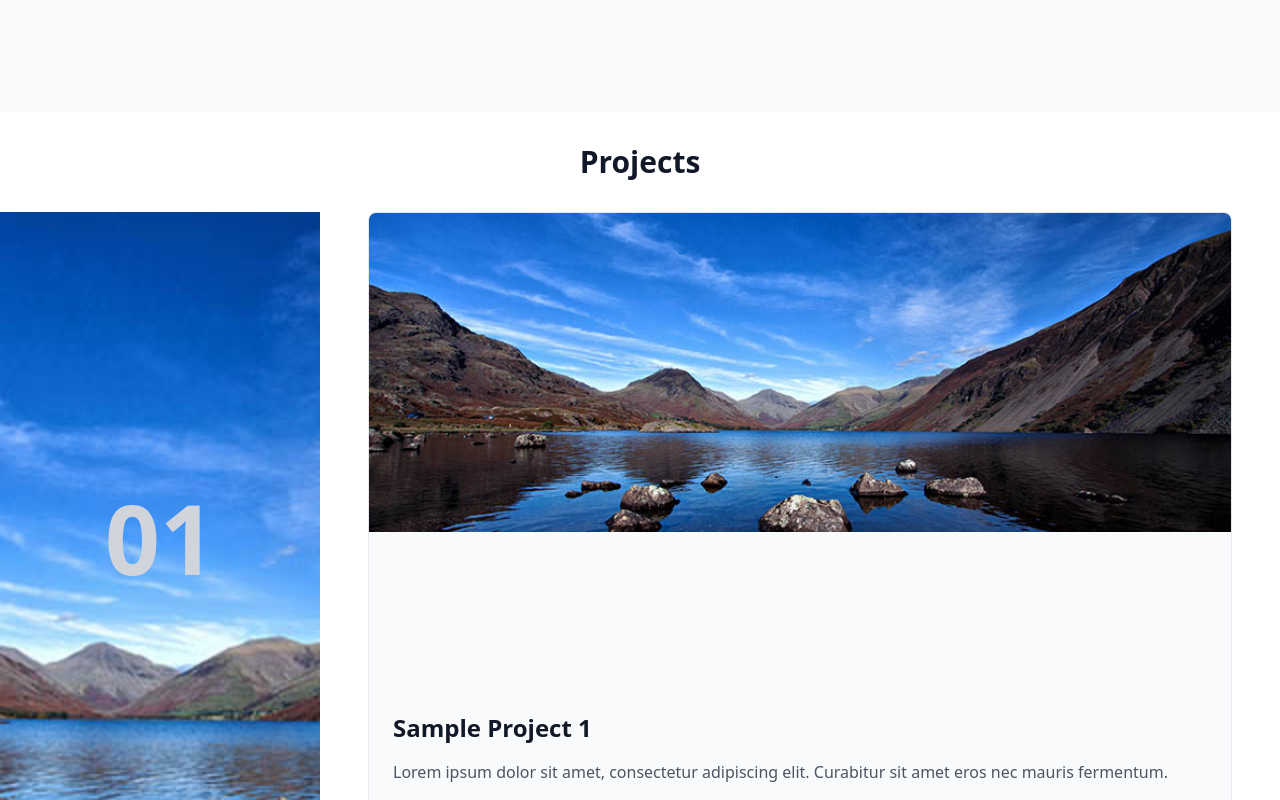
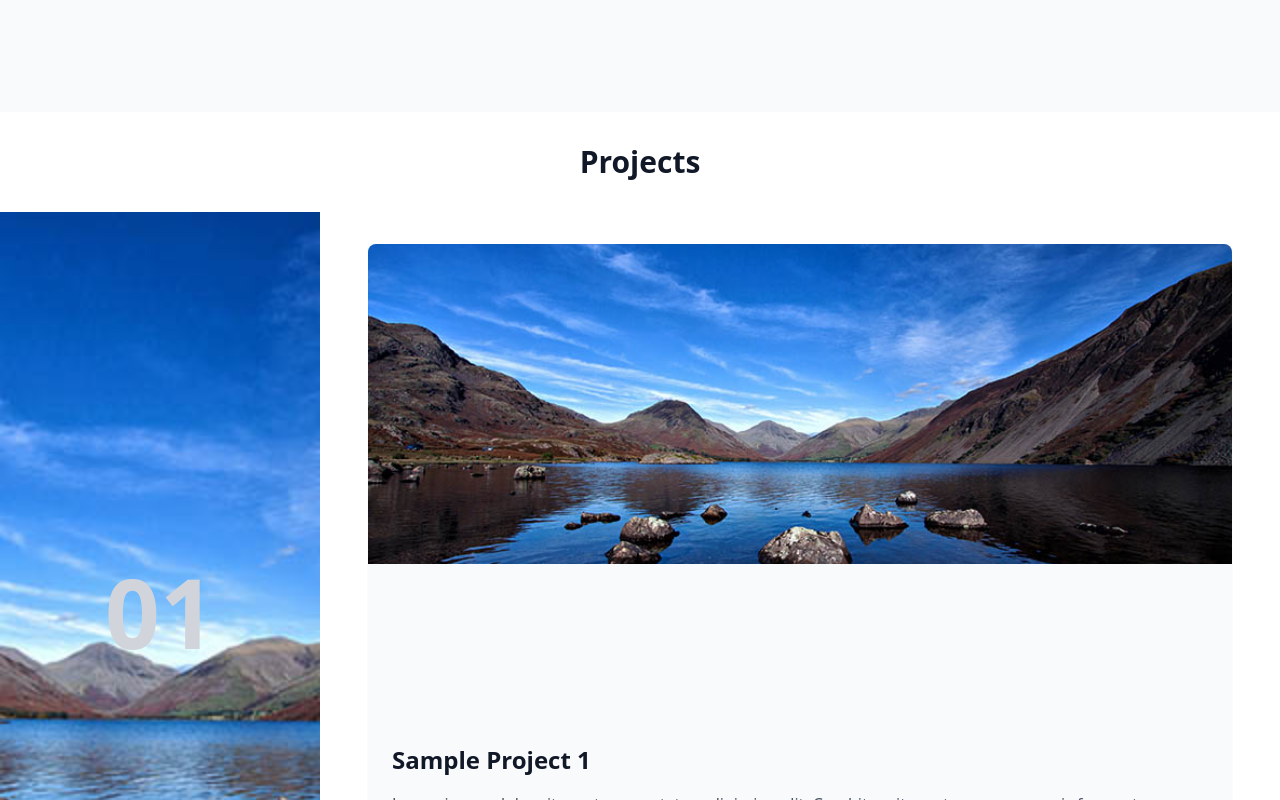
Before and after one commit to Poojith-Kotipalli/Portfolio, a React (Vite) app in the folder client/: page / in a window 1280 px wide. Shown: the part 4160-4960 px from the top of the page. Built offline with nearby package versions, Linux system fonts and the light colour scheme; the HTML template or start-up script is replaced by a standard one.

Commit message:
Pushing final transition changes

```diff
--- a/client/src/components/Projects.jsx
+++ b/client/src/components/Projects.jsx
@@ -1,14 +1,12 @@
 // client/src/components/Projects.jsx
 
-import React, { useRef } from 'react';
-import { motion, useScroll, useTransform } from 'framer-motion';
+import React, { useEffect, useRef, useState } from "react";
+import { motion } from "framer-motion";
 
 // Import your images from src/images:
-import bgLeft from '../images/home.jpg';
+import bgLeft from "../images/home.jpg";
 
-
-
-// Sample projects array, each with an imported imgSrc:
+// Sample projects array—replace with your actual project data:
 const projects = [
   {
     title: "Sample Project 1",
@@ -24,7 +22,7 @@ const projects = [
       "Pellentesque ac bibendum tortor. Nam vulputate augue id lorem tincidunt, non scelerisque nisi auctor.",
     link: "#",
     imgAlt: "Project 2 Screenshot",
-
+    imgSrc: bgLeft,
   },
   {
     title: "Sample Project 3",
@@ -32,8 +30,9 @@ const projects = [
       "Mauris tincidunt justo vitae lacus sagittis, eget commodo ligula fringilla. Vestibulum convallis suscipit.",
     link: "#",
     imgAlt: "Project 3 Screenshot",
-
+    imgSrc: bgLeft,
   },
+  // …add more projects as needed
 ];
 
 // Zero-pad index function (e.g. 0 → "01", 1 → "02", etc.)
@@ -42,19 +41,37 @@ function formatIndex(idx) {
 }
 
 export default function Projects() {
-  const rightRef = useRef(null);
+  const [currentIndex, setCurrentIndex] = useState(0);
+  const projectRefs = useRef([]);
 
-  // Track scroll progress within the right column
-  const { scrollYProgress } = useScroll({
-    target: rightRef,
-    offset: ["start end", "end start"],
-  });
+  useEffect(() => {
+    const options = {
+      root: null,
+      rootMargin: "0px",
+      threshold: 0.5,
+    };
 
-  const totalProjects = projects.length;
-  const maxShift = (totalProjects - 1) * 100; // e.g. 3 projects → 200
+    const observerCallback = (entries) => {
+      entries.forEach((entry) => {
+        if (entry.isIntersecting) {
+          const idx = Number(entry.target.getAttribute("data-index"));
+          setCurrentIndex(idx);
+        }
+      });
+    };
 
-  // Map scroll progress [0→1] to shift [0→ -maxShift]
-  const yTransform = useTransform(scrollYProgress, [0, 1], [0, -maxShift]);
+    const observer = new IntersectionObserver(observerCallback, options);
+
+    projectRefs.current.forEach((el) => {
+      if (el) observer.observe(el);
+    });
+
+    return () => {
+      projectRefs.current.forEach((el) => {
+        if (el) observer.unobserve(el);
+      });
+    };
+  }, []);
 
   return (
     <section id="projects" className="relative bg-white">
@@ -62,38 +79,25 @@ export default function Projects() {
 
       <div className="flex">
         {/* ---------------------------------------- */}
-        {/* LEFT COLUMN: pinned 1/4 width, full‐height “number stack” */}
+        {/* LEFT COLUMN: sticky 1/4 width showing current index */}
         <div
-          className="hidden md:block w-1/4 h-screen bg-cover bg-center sticky top-0 overflow-hidden"
+          className="hidden md:flex w-1/4 h-screen bg-cover bg-center sticky top-0 items-center justify-center"
           style={{ backgroundImage: `url(${bgLeft})` }}
         >
-          <motion.div
-            style={{ y: yTransform }} // numeric → interpreted as vh in CSS
-            transition={{ ease: "easeOut", duration: 0.5 }}
-          >
-            {projects.map((_, idx) => (
-              <div
-                key={idx}
-                className="h-screen flex items-center justify-center"
-              >
-                <span className="text-8xl font-extrabold text-gray-300">
-                  {formatIndex(idx)}
-                </span>
-              </div>
-            ))}
-          </motion.div>
+          <h2 className="text-8xl font-extrabold text-gray-300">
+            {formatIndex(currentIndex)}
+          </h2>
         </div>
 
         {/* ---------------------------------------- */}
         {/* RIGHT COLUMN: scrollable project cards (each full viewport height) */}
-        <div
-          ref={rightRef}
-          className="w-full md:w-3/4"
-        >
+        <div className="w-full md:w-3/4">
           {projects.map((proj, idx) => (
             <motion.div
               key={proj.title}
-              className="mx-auto w-full md:w-[90%] h-screen my-0 border border-gray-200 rounded-lg overflow-hidden hover:shadow-lg transition-shadow bg-gray-50 flex flex-col"
+              data-index={idx}
+              ref={(el) => (projectRefs.current[idx] = el)}
+              className="mx-auto w-full md:w-[90%] h-screen my-8 bg-gray-50 flex flex-col rounded-lg shadow-sm overflow-hidden"
               initial={{ opacity: 0, y: 20 }}
               whileInView={{ opacity: 1, y: 0 }}
               transition={{ duration: 0.6 }}
@@ -110,9 +114,16 @@ export default function Projects() {
 
               {/* Content below (occupies remaining 60%) */}
               <div className="p-6 flex-1 flex flex-col justify-center">
-                <h3 className="text-2xl font-semibold mb-4">{proj.title}</h3>
+                <h3 className="text-2xl font-semibold mb-4">
+                  {proj.title}
+                </h3>
                 <p className="text-gray-600 mb-6">{proj.description}</p>
-                <a href={proj.link} className="text-blue-600 hover:underline">
+                <a
+                  href={proj.link}
+                  className="text-blue-600 hover:underline"
+                  target="_blank"
+                  rel="noopener noreferrer"
+                >
                   View Project
                 </a>
               </div>
```
